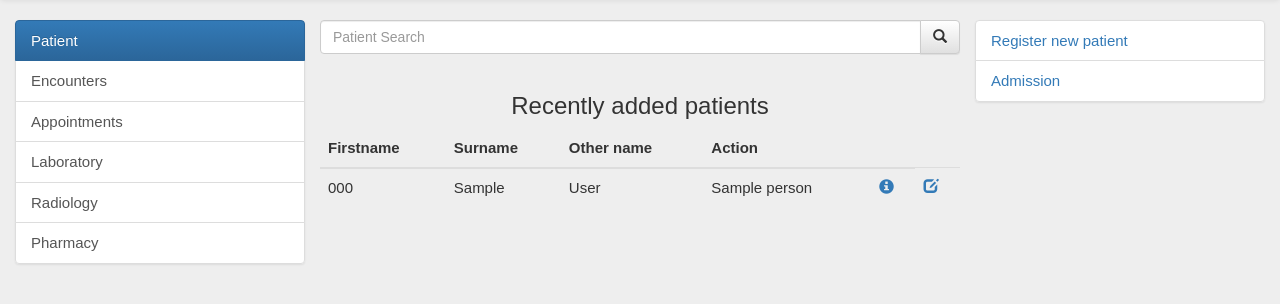
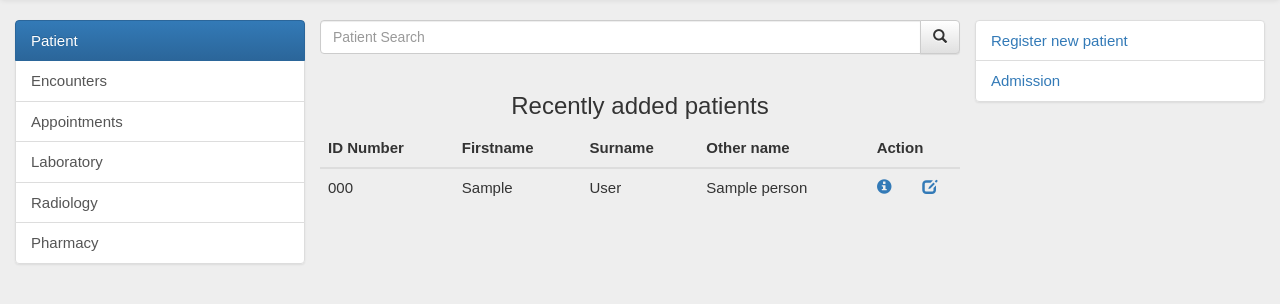
Before and after one commit to fugitspace/dhcare, a Django app: page /patient/ in a window 1280 px wide. Shown: the part 52-356 px from the top of the page. Run offline with Django 3.2, Linux system fonts and the light colour scheme; tables that the repository leaves empty hold one stand-in row (values such as "Sample post"); some libraries are stand-ins or nearby versions.

Commit message:
fix bug: ID number column has a header now

```diff
--- a/encounter/templates/encounter/index.html
+++ b/encounter/templates/encounter/index.html
@@ -22,7 +22,7 @@
     <table class="table table-hover">
       <h3>Encounters in progress</h3>
       <thead>
-	<tr><th>Firstname</th><th>Surname</th><th>Started</th><th colspan="2">Action</th></tr>
+	<tr><th>ID Number</th><th>Firstname</th><th>Surname</th><th>Started</th><th colspan="2">Action</th></tr>
       </thead>
       <tbody>
 	{% for encounter in recently_added %}
--- a/patient/templates/patient/index.html
+++ b/patient/templates/patient/index.html
@@ -21,7 +21,7 @@
     <table class="table table-hover">
       <h3>Recently added patients</h3>
       <thead>
-	<tr><th>Firstname</th><th>Surname</th><th>Other name</th><th colspan="2">Action</th></tr>
+	<tr><th>ID Number</th><th>Firstname</th><th>Surname</th><th>Other name</th><th colspan="2">Action</th></tr>
       </thead>
       <tbody>
 	{% for patient in recently_added %}
```
